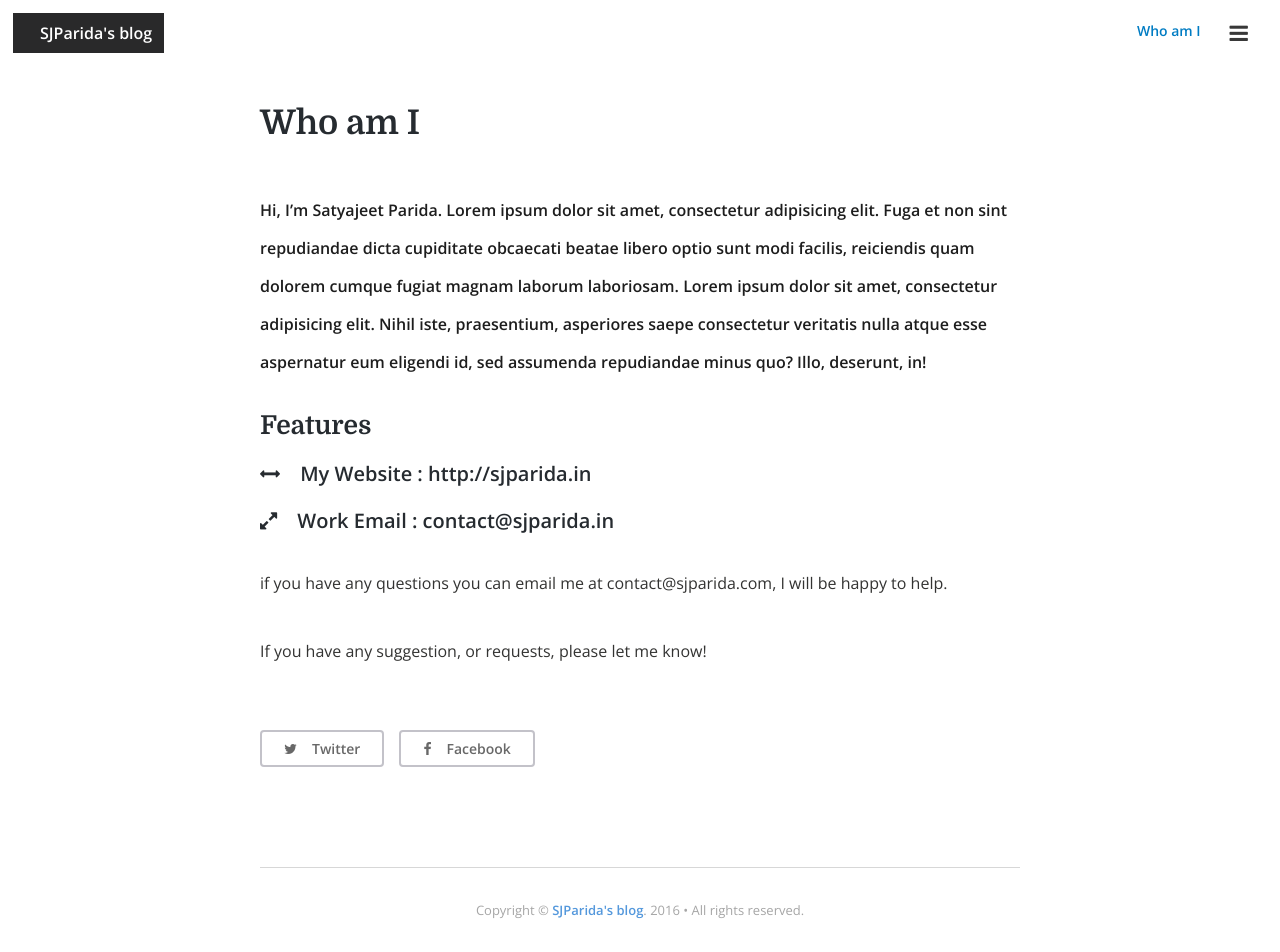
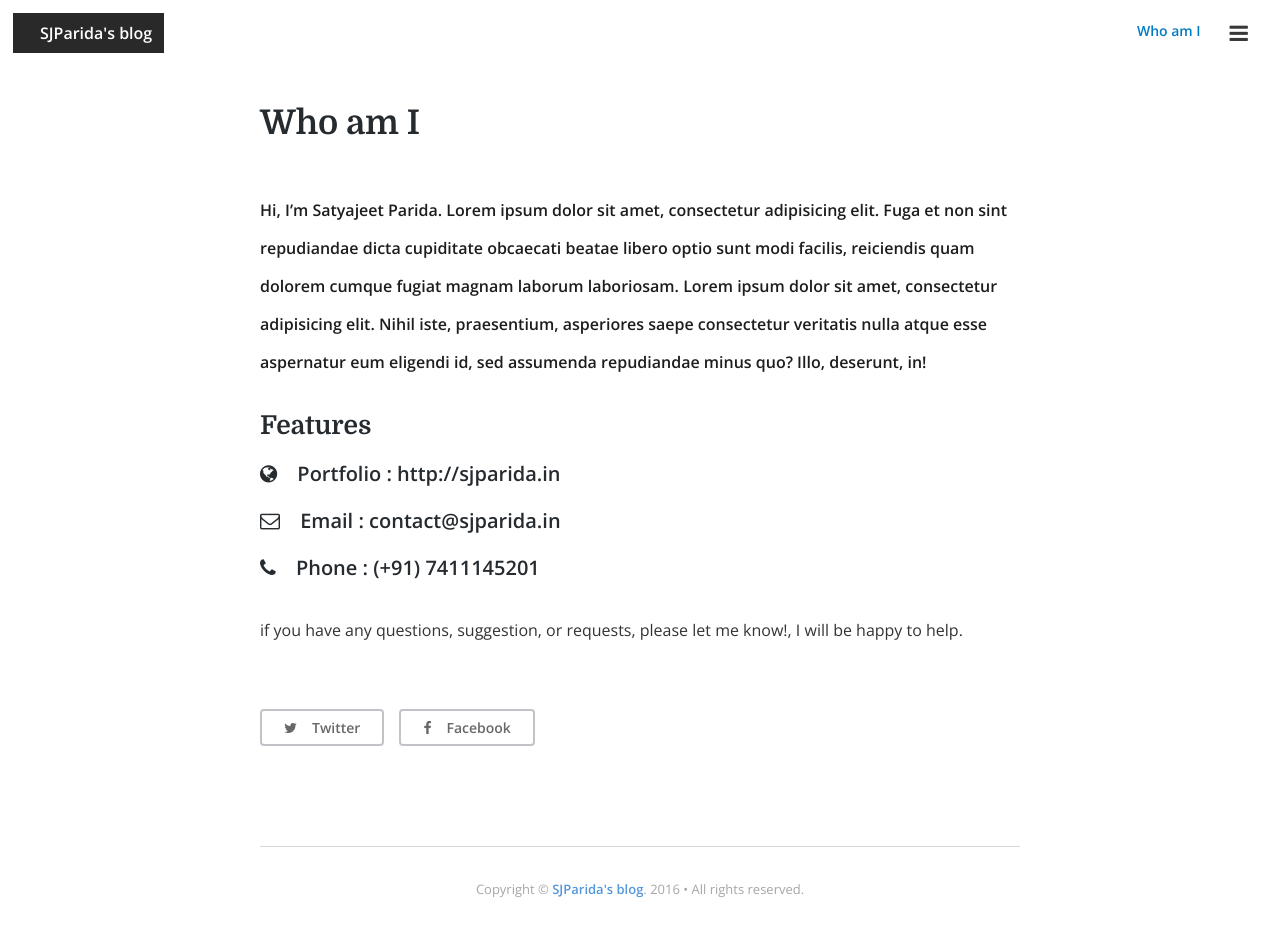
Before and after one commit to Sjparida/Sjparida.github.io, a Jekyll site: the page built from Who am I.md, in a window 1280 px wide. Built offline with Jekyll 4.4.1, drawn with Linux system fonts in a browser that asks for light colours; nearby versions of some CDN libraries; comment, search, counter and statistics services are not loaded; after the commit the page ends 931 px from its top, so only the background shows below that.

Commit message:
Update info

```diff
--- a/Who am I.md
+++ b/Who am I.md
@@ -10,9 +10,8 @@ Lorem ipsum dolor sit amet, consectetur adipisicing elit. Fuga et non sint repud
 
 ## Features
 
-#### <i class="fa fa-arrows-h"></i> My Website : http://sjparida.in
-#### <i class="fa fa-expand"></i> Work Email : contact@sjparida.in
+#### <i class="fa fa-globe"></i> Portfolio : http://sjparida.in
+#### <i class="fa fa-envelope-o"></i> Email : contact@sjparida.in
+#### <i class="fa fa-phone"></i> Phone : (+91) 7411145201
 
-if you have any questions you can email me at contact@sjparida.com, I will be happy to help.
-
-If you have any suggestion, or requests, please let me know!
+if you have any questions, suggestion, or requests, please let me know!, I will be happy to help.
```
